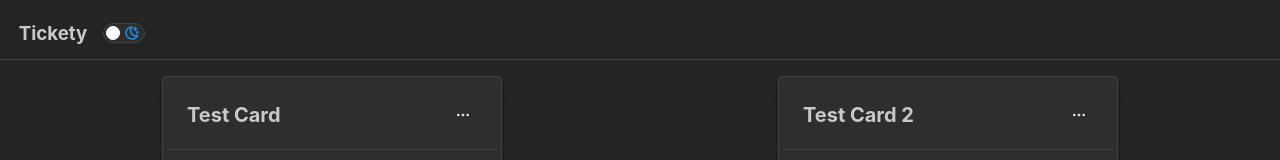
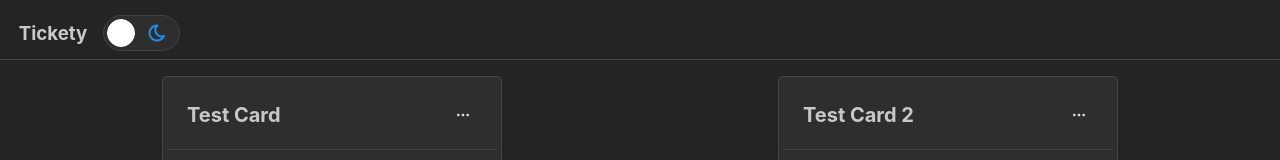
Before and after one commit to CoachGodzup/tickety, a Next.js app: page / in a window 1280 px wide. Shown: the top 160 px of the page. Built offline with nearby package versions, Linux system fonts and the light colour scheme.

Commit message:
fix(main): style and readme

```diff
--- a/src/app/component/colorSchemeSwitch/colorSchemeSwitch.tsx
+++ b/src/app/component/colorSchemeSwitch/colorSchemeSwitch.tsx
@@ -1,5 +1,5 @@
 import { Switch, useMantineColorScheme } from '@mantine/core'
-import { IconMoonStars, IconSun } from '@tabler/icons-react'
+import { IconMoon, IconSun } from '@tabler/icons-react'
 
 export const ColorSchemeSwitch: React.FC = () => {
   const { toggleColorScheme } = useMantineColorScheme()
@@ -7,9 +7,10 @@ export const ColorSchemeSwitch: React.FC = () => {
   return (
     <Switch
       value="light"
+      size="xl"
       onChange={toggleColorScheme}
-      onLabel={<IconSun size={16} stroke={2.5} color="var(--mantine-color-yellow-4)" />}
-      offLabel={<IconMoonStars size={16} stroke={2.5} color="var(--mantine-color-blue-6)" />}
+      onLabel={<IconSun size={20} stroke={2.5} color="var(--mantine-color-yellow-4)" />}
+      offLabel={<IconMoon size={20} stroke={2.5} color="var(--mantine-color-blue-6)" />}
     >
     </Switch>
   )
```
Also changed, not shown: 1 other file (tests, documents, lock files or other folders).
